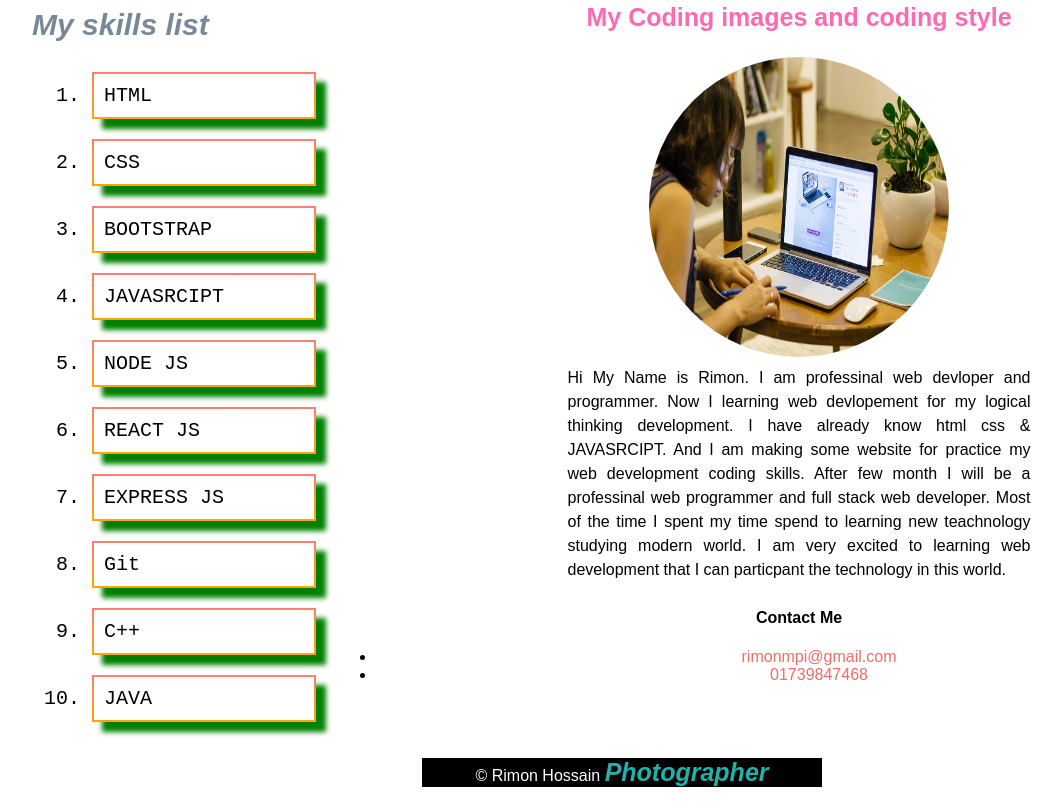
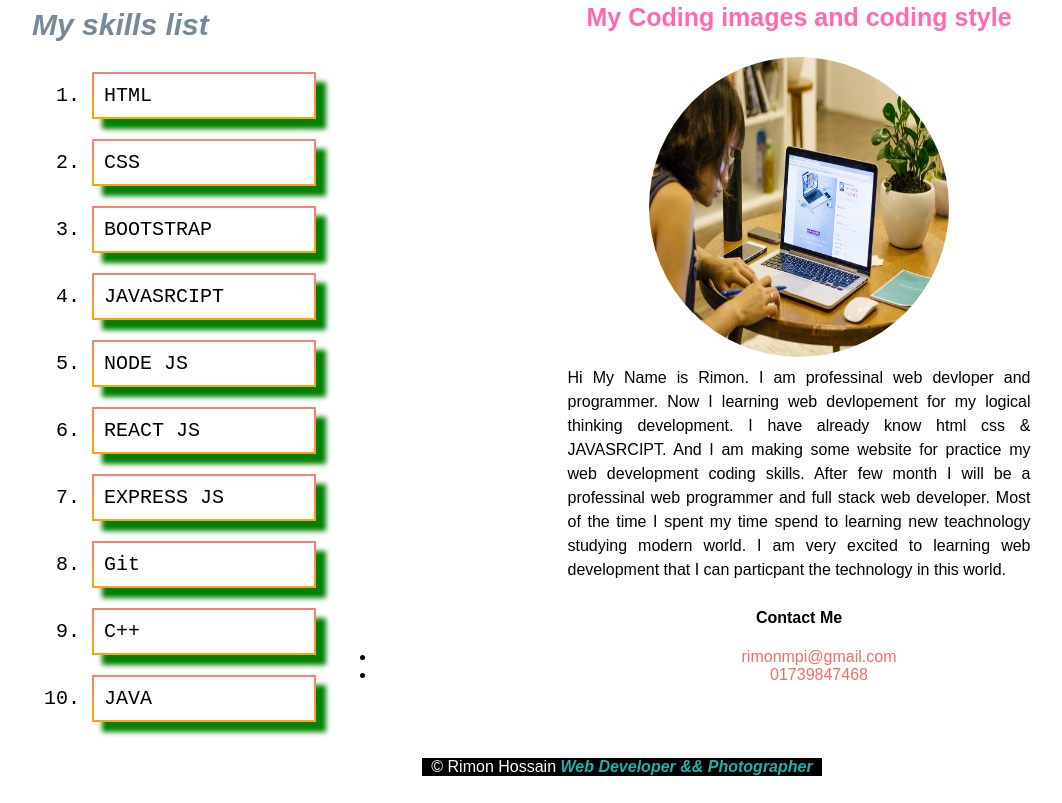
Before and after one commit to rimonhossain12/Pracice-developer-repo, a plain HTML site: page index.html in a window 1280 px wide. Shown: the part 2229-3032 px from the top of the page, without its empty margins (18-1080 px from the left). Drawn offline with Linux system fonts and the light colour scheme.

Commit message:
text correct

```diff
--- a/index.html
+++ b/index.html
@@ -151,7 +151,7 @@
 
 
     <footer>
-        <p>&copy; Rimon Hossain <span class="fphoto">Photographer</span></p>
+        <p>&copy; Rimon Hossain <span class="fphoto">Web Developer && Photographer</span></p>
     </footer>
 
 
--- a/style.css
+++ b/style.css
@@ -104,7 +104,7 @@ footer p{
     color: white;
 }
 footer span{
-    font-size: 25px;
+    /* font-size:; */
     color:lightseagreen;
     font-weight:bold;
     font-style: italic;
```
